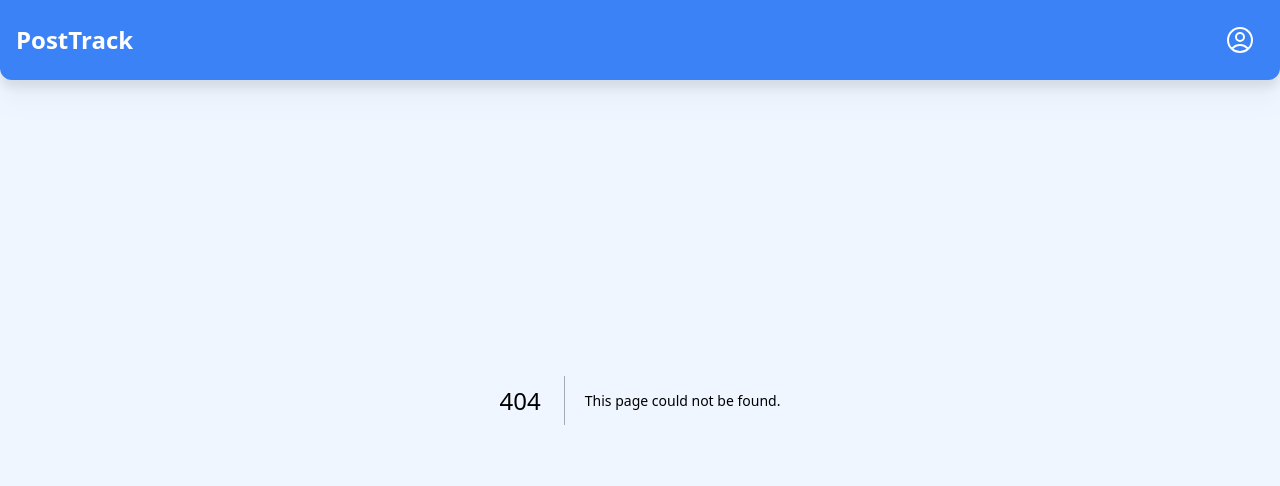
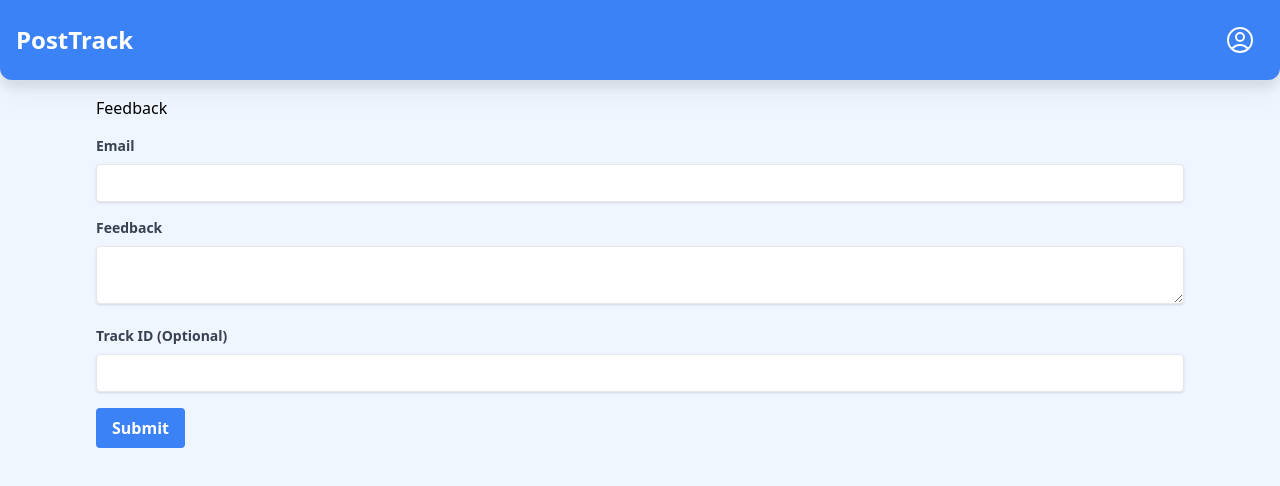
Before and after one commit to victorst79/post-tracker, a Next.js app: page /feedback in a window 1280 px wide. Before the commit this address had no page. Shown: the top 486 px of the page. Built offline with nearby package versions, Linux system fonts and the light colour scheme.

Commit message:
chore: Update dependencies and add Notion client library

```diff
--- /dev/null
+++ b/app/api/feedback/route.ts
@@ -0,0 +1,43 @@
+import { NextResponse, type NextRequest } from 'next/server';
+import { Client } from '@notionhq/client';
+
+const notion = new Client({
+    auth: process.env.NOTION_TOKEN,
+});
+
+export async function PATCH(req: NextRequest) {
+    try {
+        const { email, feedback, trackID } = await req.json();
+        console.log(email, feedback, trackID);
+        const dateSubmitted = new Date().toISOString();
+
+        if (!email || !feedback || !trackID) {
+            return NextResponse.json({ message: 'Email, feedback, and trackID are required' }, { status: 400 });
+        }
+
+        const feedbackTableId = process.env.FEEDBACK_TABLE_ID;
+
+        if (!feedbackTableId) {
+            throw new Error('Feedback table ID is not defined.');
+        }
+
+        const response = await notion.pages.create({
+            parent: {
+                database_id: feedbackTableId,
+            },
+            properties: {
+                "email": { "title": [{ "text": { "content": email } }] },
+                "feedback": { "rich_text": [{ "text": { "content": feedback } }] },
+                "date_submitted": { "rich_text": [{ "text": { "content": dateSubmitted } }] },
+                "track_id": { "rich_text": [{ "text": { "content": trackID } }] }
+            }
+        });
+
+        console.log(response);
+        return NextResponse.json({ message: 'Feedback updated successfully!', result: response }, { status: 200 });
+
+    } catch (error) {
+        console.error('Error updating feedback:', error);
+        return NextResponse.json({ message: 'Internal Server Error' }, { status: 500 });
+    }
+}
--- /dev/null
+++ b/app/feedback/page.tsx
@@ -0,0 +1,88 @@
+'use client'
+import { useState } from 'react';
+
+export default function FeedbackPage() {
+    const [email, setEmail] = useState('');
+    const [feedback, setFeedback] = useState('');
+    const [trackID, setTrackID] = useState('');
+    const [message, setMessage] = useState('');
+
+    const handleSubmit = async (e: React.FormEvent) => {
+        e.preventDefault();
+
+        try {
+            const response = await fetch('/api/feedback', {
+                method: 'PATCH',
+                headers: {
+                    'Content-Type': 'application/json',
+                },
+                body: JSON.stringify({ email, feedback, trackID }),
+            });
+
+            if (!response.ok) {
+                throw new Error('Network response was not ok');
+            }
+
+            const result = await response.json();
+            setMessage(result.message);
+        } catch (error) {
+            console.error('Error submitting feedback:', error);
+            setMessage('Error submitting feedback. Please try again.');
+        }
+    };
+
+    return (
+        <section className='container mx-auto pt-24'>
+            <div>
+                <h1>Feedback</h1>
+                <form onSubmit={handleSubmit} className='mt-4'>
+                    <div className='mb-4'>
+                        <label className='block text-gray-700 text-sm font-bold mb-2' htmlFor='email'>
+                            Email
+                        </label>
+                        <input
+                            type='email'
+                            id='email'
+                            value={email}
+                            onChange={(e) => setEmail(e.target.value)}
+                            required
+                            className='shadow appearance-none border rounded w-full py-2 px-3 text-gray-700 leading-tight focus:outline-none focus:shadow-outline'
+                        />
+                    </div>
+                    <div className='mb-4'>
+                        <label className='block text-gray-700 text-sm font-bold mb-2' htmlFor='feedback'>
+                            Feedback
+                        </label>
+                        <textarea
+                            id='feedback'
+                            value={feedback}
+                            onChange={(e) => setFeedback(e.target.value)}
+                            maxLength={1999}
+                            required
+                            className='shadow appearance-none border rounded w-full py-2 px-3 text-gray-700 leading-tight focus:outline-none focus:shadow-outline'
+                        />
+                    </div>
+                    <div className='mb-4'>
+                        <label className='block text-gray-700 text-sm font-bold mb-2' htmlFor='trackID'>
+                            Track ID (Optional)
+                        </label>
+                        <input
+                            type='text'
+                            id='trackID'
+                            value={trackID}
+                            onChange={(e) => setTrackID(e.target.value)}
+                            className='shadow appearance-none border rounded w-full py-2 px-3 text-gray-700 leading-tight focus:outline-none focus:shadow-outline'
+                        />
+                    </div>
+                    <button
+                        type='submit'
+                        className='bg-blue-500 hover:bg-blue-700 text-white font-bold py-2 px-4 rounded focus:outline-none focus:shadow-outline'
+                    >
+                        Submit
+                    </button>
+                </form>
+                {message && <p className='mt-4'>{message}</p>}
+            </div>
+        </section>
+    );
+}
--- a/package.json
+++ b/package.json
@@ -10,6 +10,7 @@
 	},
 	"dependencies": {
 		"@heroicons/react": "2.1.5",
+		"@notionhq/client": "^2.2.15",
 		"framer-motion": "11.3.24",
 		"next": "14.2.5",
 		"react": "18.3.1",
```
Also changed, not shown: 2 other files (tests, documents, lock files or other folders).
